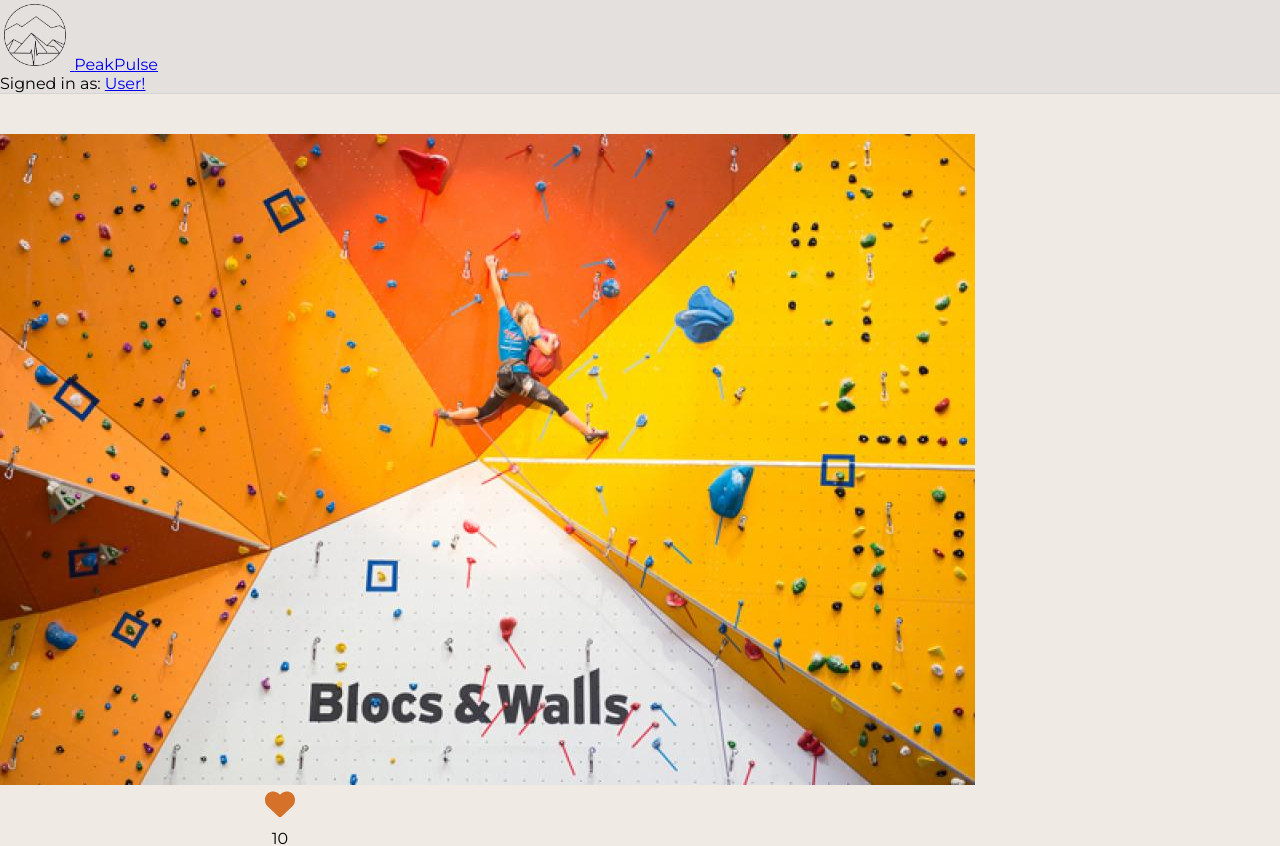
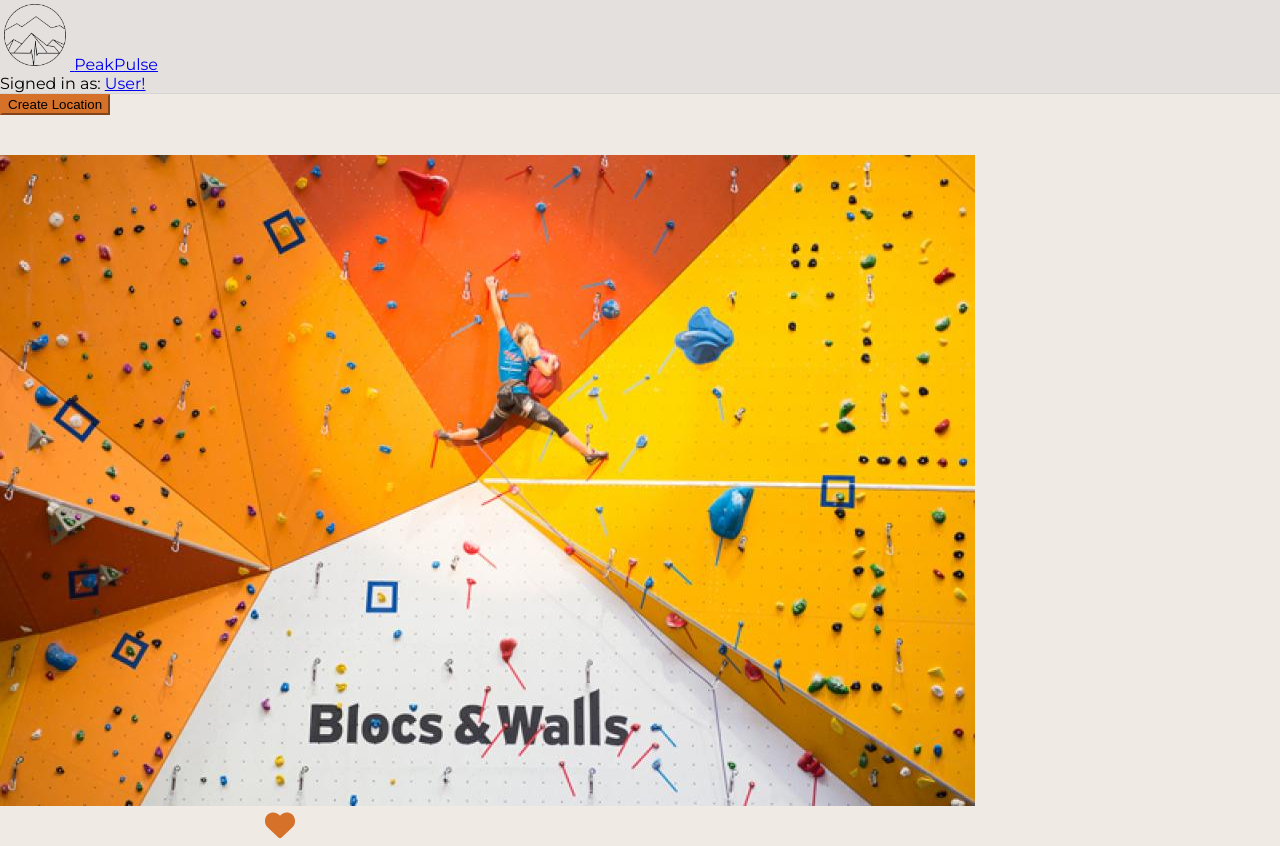
Before and after one commit to Chris-cvR/TID-React-Climbing-Platform, a React (Create React App) app: page / in a window 1280 px wide. Shown: the top 846 px of the page. Built offline with nearby package versions, Linux system fonts and the light colour scheme.

Commit message:
Added simple button - Theo did this

```diff
--- /dev/null
+++ b/src/components/common/PrimaryButton.js
@@ -0,0 +1,12 @@
+import Button from 'react-bootstrap/Button';
+import "../../styles/index.css"
+
+function PrimaryButton() {
+    return (
+        <>
+            <Button id="PrimaryButton" >Create Location</Button>{' '}
+        </>
+    );
+}
+
+export default PrimaryButton;
--- /dev/null
+++ b/src/components/sections/Sidebar.js
@@ -0,0 +1,12 @@
+import PrimaryButton from "../common/PrimaryButton";
+
+function Sidebar() {
+
+    return (
+        <PrimaryButton></PrimaryButton>
+
+    );
+
+}
+
+export default Sidebar;
--- a/src/pages/FeedPage.js
+++ b/src/pages/FeedPage.js
@@ -1,6 +1,7 @@
 import Navbar from "../components/common/Navbar"
 import Footer from "../components/common/Footer";
 import LocationCard from "../components/common/LocationCard";
+import Sidebar from "../components/sections/Sidebar";
 import picture1 from "../assets/images/Blocs&Walls.jpg";
 import picture2 from "../assets/images/cphBoulders.jpg";
 
@@ -9,6 +10,7 @@ function FeedPage() {
     return (
         <>
             <Navbar></Navbar>
+            <Sidebar></Sidebar>
             <div>
                 <LocationCard picture={picture1} Title={"Blocs & Walls"}></LocationCard>
                 <LocationCard picture={picture2} Title={"Copenhagen Boulders"}></LocationCard>
--- a/src/styles/index.css
+++ b/src/styles/index.css
@@ -91,3 +91,8 @@ code {
   overflow: hidden;
   text-overflow: ellipsis;
 }
+
+#PrimaryButton {
+  background-color: hsl(25, 68%, 50%);
+  border-color: hsl(25, 68%, 50%);
+}
```
Also changed, not shown: src/components/common/DropdownButton.js (added, +19 -0 lines).
